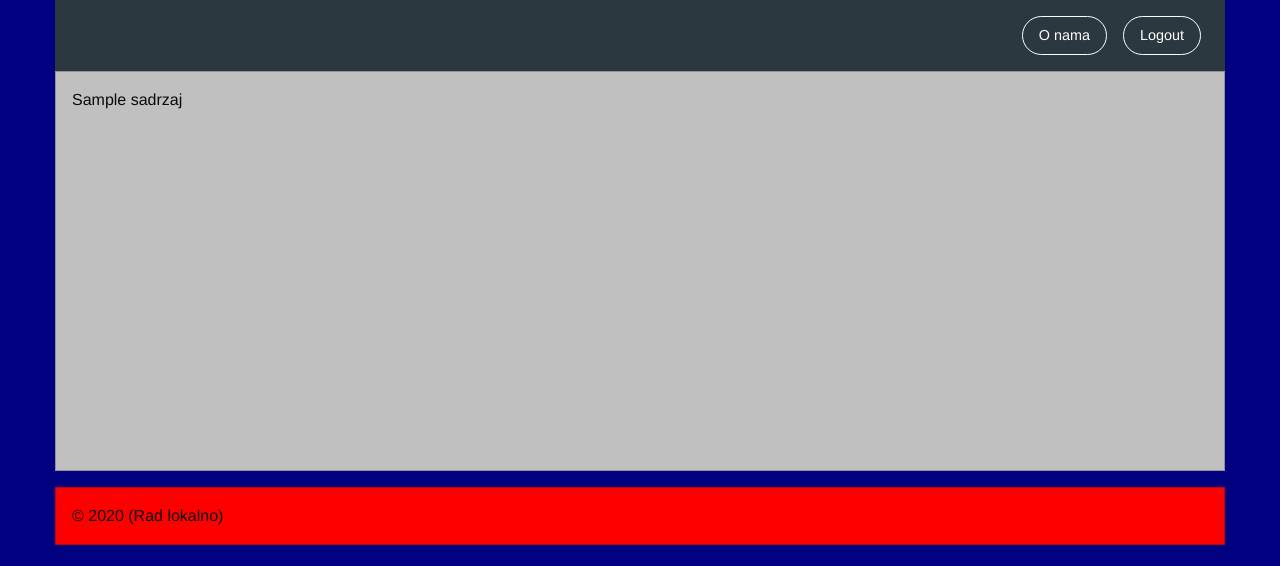
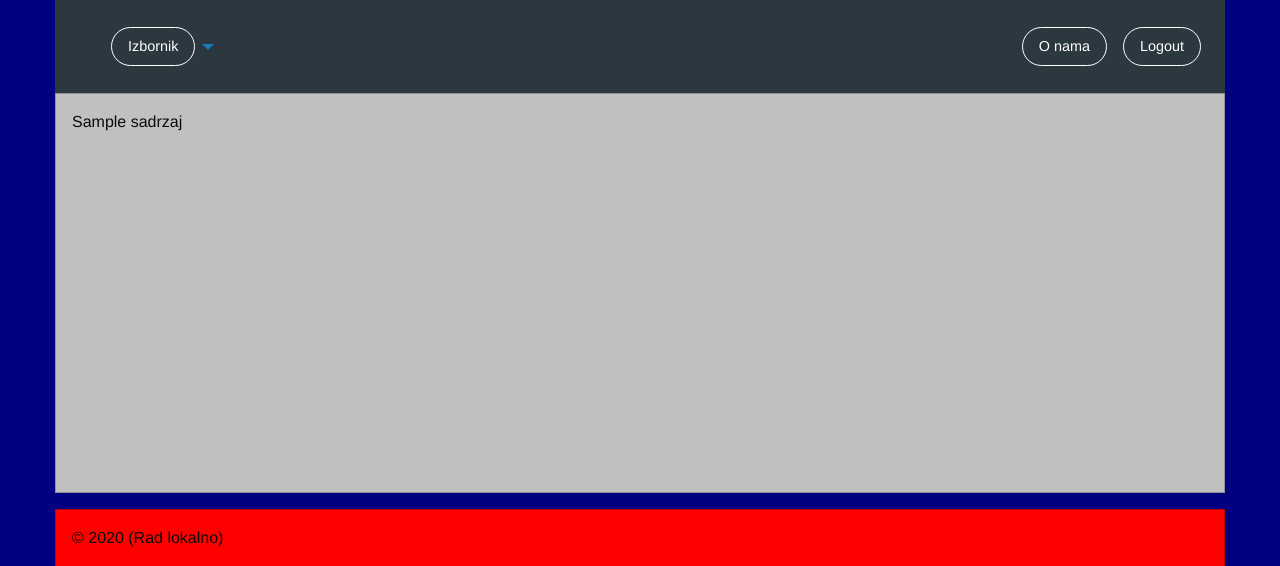
Before and after one commit to iivansic/zavrsnirad, a PHP site: template view/predlozak.phtml in a window 1280 px wide. Shown: the top 566 px of the page. Run offline with PHP 8.4, Linux system fonts and the light colour scheme; the visitor is signed in with stand-in values (Sample User, id 1); the template is opened without the code that fills it: most values are stand-ins (such as "Sample title", 1, 10 or a date in 2020); data that the repository does not hold is empty.

Commit message:
preslozen izbornik u padajuce izbornike

```diff
--- a/view/predlozak/izbornik.phtml
+++ b/view/predlozak/izbornik.phtml
@@ -5,12 +5,57 @@
     </span>
     <a class="topbar-responsive-logo" href="<?=APP::config('url') ?>"><strong><?=APP::config('nazivAPP') ?></strong></a>
   </div>
-  <div id="topbar-responsive" class="topbar-responsive-links">
+
+
+        <?php
+         // privatni dio
+        if(isset($_SESSION['autoriziran'])):?>
+
+<div class="top-bar-left">
+    <ul class="dropdown menu" data-dropdown-menu>
+      <li>
+        <a href="#"><button type="button" class="button hollow topbar-responsive-button">Izbornik</button></a>
+        <ul class="menu vertical">
+
+        <li>
+        <a href="#"><button type="button" class="button hollow topbar-responsive-button">Baza</button></a>
+        <ul class="menu vertical">
+          <li><br><a href="<?=APP::config('url') ?>nadzornaploca/index"><button type="button" class="button hollow topbar-responsive-button">Nadzorna ploča</button></a></li>
+          <li><a href="<?=APP::config('url') ?>glavnatablica/index"><button type="button" class="button hollow topbar-responsive-button">Glavna tablica</button></a></li>
+          <li><a href="<?=APP::config('url') ?>radnik/index"><button type="button" class="button hollow topbar-responsive-button">Radnici</button></a></li>
+          </ul>
+
+          <li>
+          <a href="#"><button type="button" class="button hollow topbar-responsive-button">Početne tehnologije</button></a>
+          <ul class="menu vertical">
+          <li><a href="<?=APP::config('url') ?>programer/index"><button type="button" class="button hollow topbar-responsive-button">Programeri</button></a></li>
+          <li><a href="<?=APP::config('url') ?>laser/index"><button type="button" class="button hollow topbar-responsive-button">Laser</button></a></li>
+          <li><a href="<?=APP::config('url') ?>deformacija/index"><button type="button" class="button hollow topbar-responsive-button">Deformacija</button></a></li>
+          <li><a href="<?=APP::config('url') ?>strojnaobrada/index"><button type="button" class="button hollow topbar-responsive-button">Strojna Obrada</button></a></li>
+          </ul>
+
+
+          <li>
+          <a href="#"><button type="button" class="button hollow topbar-responsive-button">Završne tehnologije</button></a>
+          <ul class="menu vertical">
+          <li><a href="<?=APP::config('url') ?>dispecer/index"><button type="button" class="button hollow topbar-responsive-button">Dispečeri</button></a></li>
+          <li><a href="<?=APP::config('url') ?>zavarivanje/index"><button type="button" class="button hollow topbar-responsive-button">Zavarivanje</button></a></li>
+          <li><a href="<?=APP::config('url') ?>kataforeza/index"><button type="button" class="button hollow topbar-responsive-button">Kataforeza</button></a></li>
+          <li><a href="<?=APP::config('url') ?>lb1/index"><button type="button" class="button hollow topbar-responsive-button">Linija bojanja 1</button></a></li>
+          </ul>
+          </li>
+          </li>
+          </li>
+        <?php endif; ?>
+        </ul>
+    </ul>
+
+
+
+    </div>
+    <div id="topbar-responsive" class="topbar-responsive-links">
     <div class="top-bar-right">
-      <ul class="menu simple vertical medium-horizontal">
-        <?php if(isset($_SESSION['autoriziran'])):?>
-          <!-- ovdje dođe privatni dio izbornika -->
-        <?php endif; ?>
+      <ul class="menu simple horizontal medium-horizontal">
 
         <li><a href="<?=APP::config('url') ?>index/onama"><button type="button" class="button hollow topbar-responsive-button">O nama</button></a></li>
         <?php if(!isset($_SESSION['autoriziran'])):?>
```
